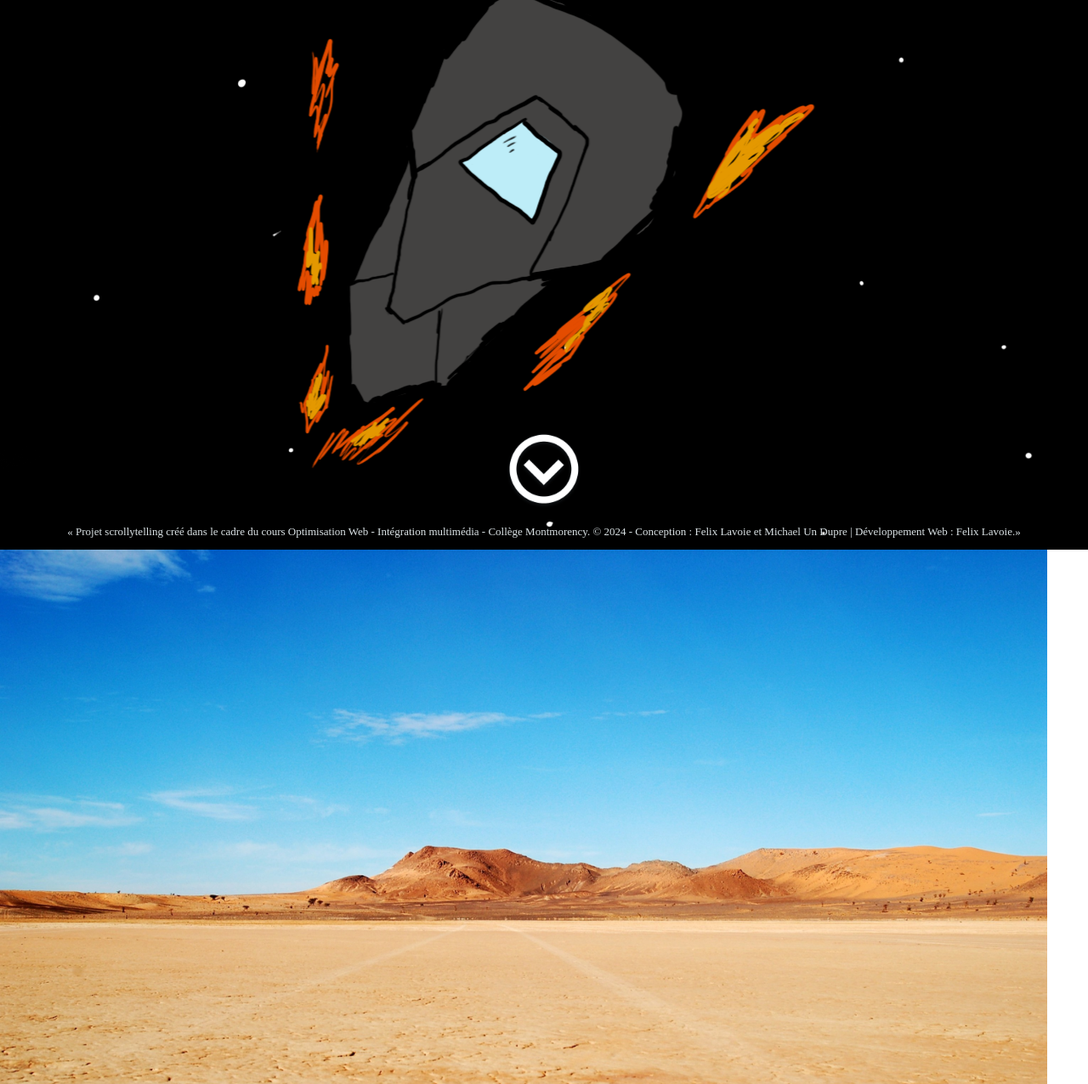
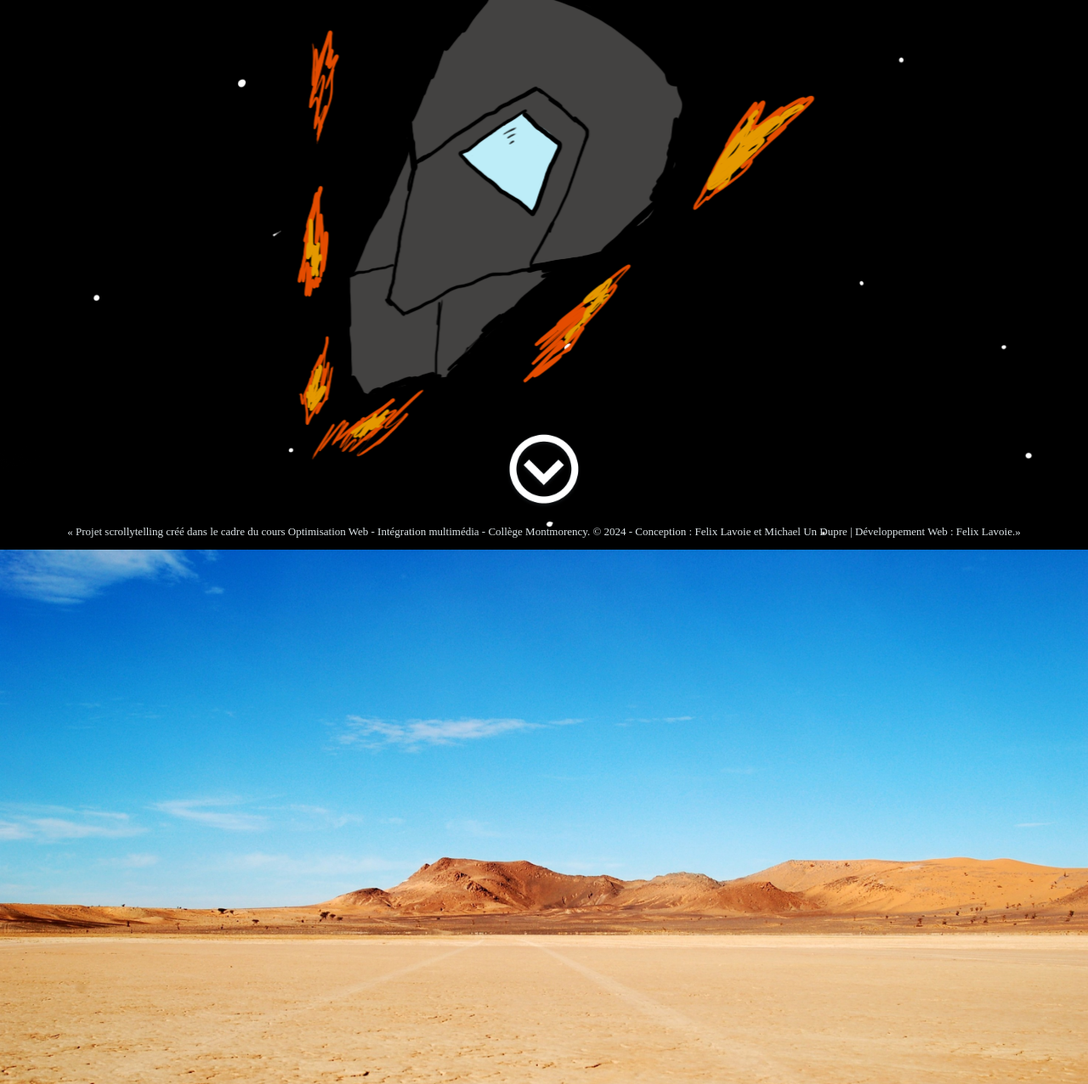
Before and after one commit to Felix-Lavoie/lavoie-felix-scrollytelling, a plain HTML site: page index.html in a window 1280 px wide. Shown: the part 153-1429 px from the top of the page at 85% size. Drawn offline with nearby package versions, Linux system fonts and the light colour scheme.

Commit message:
lil thing

```diff
--- a/css/style.css
+++ b/css/style.css
@@ -38,7 +38,7 @@ header{
 section {
       width: 100vw;
       height: 100vh;
-      background-size: contain;
+      background-size:cover;
       background-repeat: no-repeat;
 }
 
@@ -47,7 +47,7 @@ section {
       width: 650px;
       height: 1000px;
       position: absolute;
-      bottom: -100px;
+      bottom: -90px;
       align-self: center;
 
       background-image: url('../img/img_elements_visuel/pod_spritesheet.png');
```
Also changed, not shown: img/img_arriere_plan/istockphoto-1350469075-2048x2048.jpg (added).
